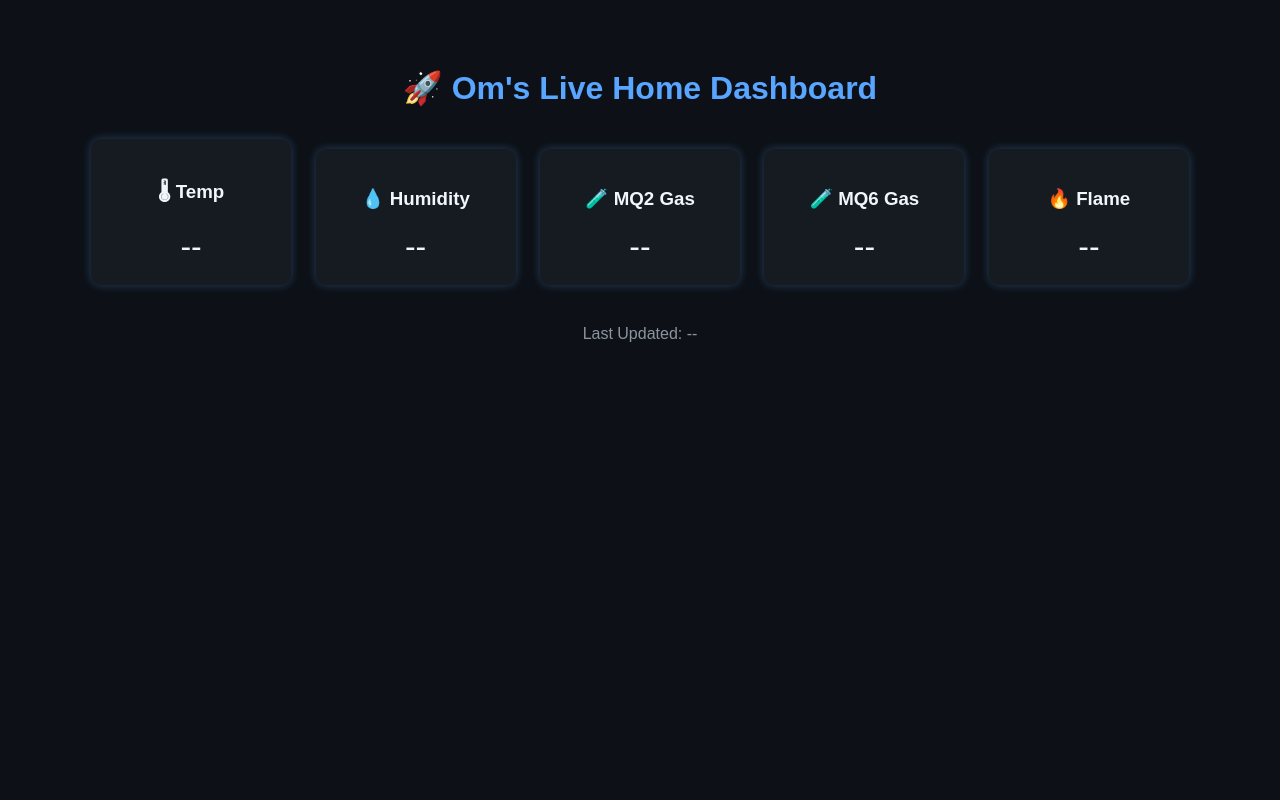
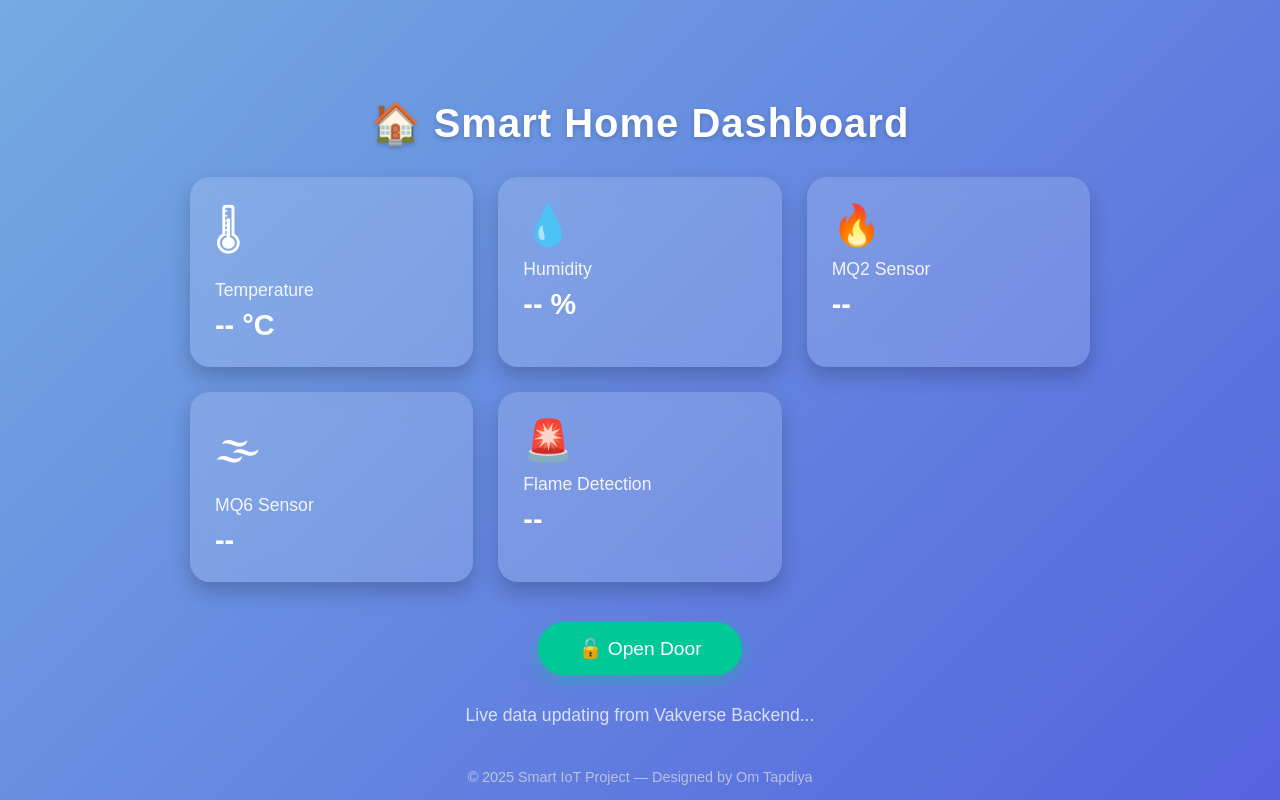
Before and after one commit to Om-mac/vakverse-dashboard, a plain HTML site: page index.html in a window 1280 px wide. Drawn offline with Linux system fonts and the light colour scheme; no server answers.

Commit message:
updated with backend integration

```diff
--- a/index.html
+++ b/index.html
@@ -2,43 +2,204 @@
 <html lang="en">
 <head>
   <meta charset="UTF-8">
-  <title>Om's Smart Door Dashboard</title>
-  <meta name="viewport" content="width=device-width, initial-scale=1">
+  <title>🏠 Smart Home Dashboard</title>
+  <meta name="viewport" content="width=device-width, initial-scale=1.0">
+
   <style>
-    body { background: #0d1117; color: #f0f6fc; font-family: Arial; text-align: center; padding-top: 40px; }
-    h1 { color: #58a6ff; }
-    .card { display: inline-block; background: #161b22; padding: 20px; margin: 10px; border-radius: 10px; width: 160px; box-shadow: 0 0 10px rgba(88,166,255,0.3); }
-    .value { font-size: 2em; margin-top: 10px; }
-    .status { margin-top: 30px; color: #8b949e; }
+    /* === General Layout === */
+    body {
+      margin: 0;
+      padding: 0;
+      font-family: "Poppins", sans-serif;
+      background: linear-gradient(135deg, #74ABE2, #5563DE);
+      display: flex;
+      flex-direction: column;
+      align-items: center;
+      justify-content: center;
+      min-height: 100vh;
+      color: #fff;
+      overflow: hidden;
+    }
+
+    h1 {
+      font-size: 2.5em;
+      margin-bottom: 30px;
+      letter-spacing: 1px;
+      text-shadow: 0 2px 5px rgba(0, 0, 0, 0.2);
+    }
+
+    /* === Sensor Cards === */
+    .dashboard {
+      display: grid;
+      grid-template-columns: repeat(auto-fit, minmax(250px, 1fr));
+      gap: 25px;
+      width: 90%;
+      max-width: 900px;
+    }
+
+    .sensor {
+      background: rgba(255, 255, 255, 0.15);
+      backdrop-filter: blur(10px);
+      border-radius: 20px;
+      padding: 25px;
+      box-shadow: 0 10px 20px rgba(0, 0, 0, 0.2);
+      transition: transform 0.3s ease;
+    }
+
+    .sensor:hover {
+      transform: translateY(-5px);
+    }
+
+    .icon {
+      font-size: 2.5em;
+      margin-bottom: 10px;
+    }
+
+    .label {
+      font-size: 1.1em;
+      opacity: 0.9;
+    }
+
+    .value {
+      font-size: 1.8em;
+      font-weight: 600;
+      margin-top: 8px;
+    }
+
+    /* === Door Button === */
+    .btn {
+      margin-top: 40px;
+      padding: 15px 40px;
+      font-size: 1.2em;
+      border: none;
+      border-radius: 30px;
+      background: #00C896;
+      color: #fff;
+      cursor: pointer;
+      box-shadow: 0 5px 15px rgba(0, 200, 150, 0.4);
+      transition: all 0.3s ease;
+    }
+
+    .btn:hover {
+      background: #00B588;
+      box-shadow: 0 8px 20px rgba(0, 200, 150, 0.6);
+      transform: scale(1.05);
+    }
+
+    /* === Status Section === */
+    .status {
+      margin-top: 30px;
+      font-size: 1.1em;
+      color: #f8f9fa;
+      opacity: 0.8;
+    }
+
+    footer {
+      position: absolute;
+      bottom: 15px;
+      font-size: 0.9em;
+      color: #e0e0e0;
+      opacity: 0.7;
+    }
+
+    /* === Animation === */
+    @keyframes fadeIn {
+      from { opacity: 0; transform: translateY(20px); }
+      to { opacity: 1; transform: translateY(0); }
+    }
+
+    .sensor {
+      animation: fadeIn 0.8s ease-in-out;
+    }
+
+    .alert {
+      color: #ff4d4d;
+      font-weight: bold;
+    }
   </style>
-</head>
-<body>
-  <h1>🚀 Om's Live Home Dashboard</h1>
-  <div class="card"><h3>🌡 Temp</h3><div class="value" id="temp">--</div></div>
-  <div class="card"><h3>💧 Humidity</h3><div class="value" id="hum">--</div></div>
-  <div class="card"><h3>🧪 MQ2 Gas</h3><div class="value" id="mq2">--</div></div>
-  <div class="card"><h3>🧪 MQ6 Gas</h3><div class="value" id="mq6">--</div></div>
-  <div class="card"><h3>🔥 Flame</h3><div class="value" id="flame">--</div></div>
-
-  <div class="status">Last Updated: <span id="time">--</span></div>
 
   <script>
-    async function refreshData() {
+    const API_BASE = "https://vakverse-backend.onrender.com";
+
+    async function fetchData() {
       try {
-        const res = await fetch("https://vakverse-flask.onrender.com/get_data");
+        const res = await fetch(`${API_BASE}/data`);
         const data = await res.json();
-        document.getElementById("temp").textContent = data.temp || "--";
-        document.getElementById("hum").textContent = data.hum || "--";
-        document.getElementById("mq2").textContent = data.mq2 || "--";
-        document.getElementById("mq6").textContent = data.mq6 || "--";
-        document.getElementById("flame").textContent = data.flame || "--";
-        document.getElementById("time").textContent = new Date().toLocaleTimeString();
-      } catch (e) {
-        console.error(e);
+
+        document.getElementById("temp").innerText = data.temp + " °C";
+        document.getElementById("hum").innerText = data.hum + " %";
+        document.getElementById("mq2").innerText = data.mq2;
+        document.getElementById("mq6").innerText = data.mq6;
+        document.getElementById("flame").innerText =
+          data.flame == 0 ? "🔥 Detected ⚠️" : "✅ Safe";
+
+        const flameCard = document.getElementById("flameCard");
+        if (data.flame == 0) {
+          flameCard.style.boxShadow = "0 0 25px rgba(255, 77, 77, 0.8)";
+          document.getElementById("flame").classList.add("alert");
+        } else {
+          flameCard.style.boxShadow = "0 10px 20px rgba(0, 0, 0, 0.2)";
+          document.getElementById("flame").classList.remove("alert");
+        }
+
+      } catch (err) {
+        console.error("Failed to fetch data:", err);
       }
     }
-    setInterval(refreshData, 500); // refresh every 2 seconds
-    refreshData();
+
+    async function openDoor() {
+      try {
+        const res = await fetch(`${API_BASE}/open-door`);
+        const msg = await res.json();
+        alert(msg.status || "Door command sent!");
+      } catch (err) {
+        alert("Failed to send door command.");
+      }
+    }
+
+    setInterval(fetchData, 1000); // auto-refresh every 1 sec
+    window.onload = fetchData;
   </script>
+</head>
+
+<body>
+  <h1>🏠 Smart Home Dashboard</h1>
+
+  <div class="dashboard">
+    <div class="sensor">
+      <div class="icon">🌡</div>
+      <div class="label">Temperature</div>
+      <div class="value" id="temp">-- °C</div>
+    </div>
+
+    <div class="sensor">
+      <div class="icon">💧</div>
+      <div class="label">Humidity</div>
+      <div class="value" id="hum">-- %</div>
+    </div>
+
+    <div class="sensor">
+      <div class="icon">🔥</div>
+      <div class="label">MQ2 Sensor</div>
+      <div class="value" id="mq2">--</div>
+    </div>
+
+    <div class="sensor">
+      <div class="icon">🌫</div>
+      <div class="label">MQ6 Sensor</div>
+      <div class="value" id="mq6">--</div>
+    </div>
+
+    <div class="sensor" id="flameCard">
+      <div class="icon">🚨</div>
+      <div class="label">Flame Detection</div>
+      <div class="value" id="flame">--</div>
+    </div>
+  </div>
+
+  <button class="btn" onclick="openDoor()">🔓 Open Door</button>
+
+  <div class="status">Live data updating from Vakverse Backend...</div>
+  <footer>© 2025 Smart IoT Project — Designed by Om Tapdiya</footer>
 </body>
 </html>
```
